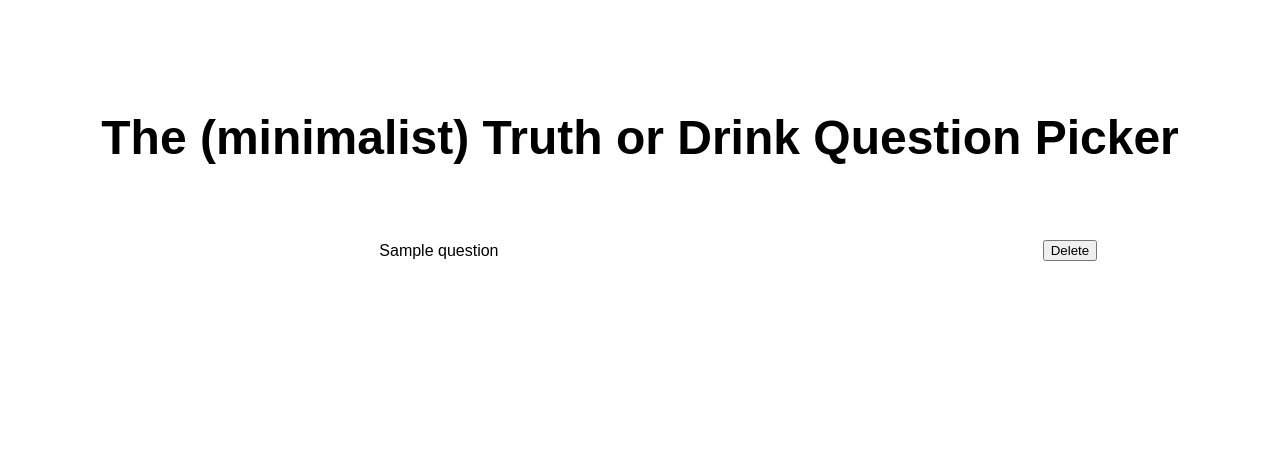
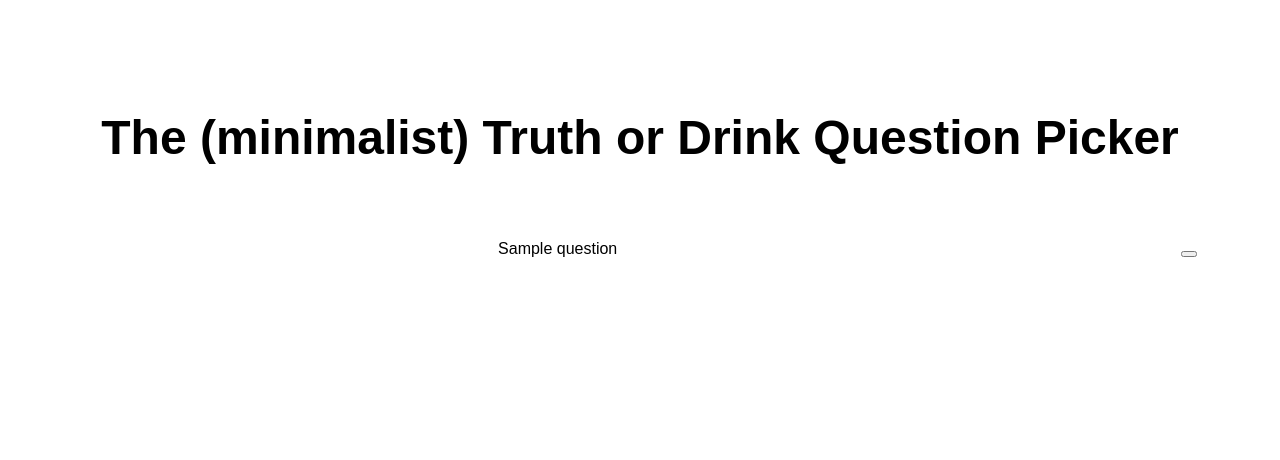
Before and after one commit to j2personal/question_roller, a Flask app: page /view in a window 1280 px wide. Shown: the part 227-687 px from the top of the page. Run offline with Flask 2, Linux system fonts and the light colour scheme; a database or web service that is not in the repository returns one stand-in record (values such as "Sample title"); some libraries are stand-ins or nearby versions.

Commit message:
updated all

```diff
--- a/templates/view.html
+++ b/templates/view.html
@@ -20,8 +20,8 @@
 				<td>{{item}}</td>
 				<td>
 					<form action="/delete" method="post">
-						<input type="submit" value="Delete" onclick="SomeDeleteRowFunction(this)">
 						<input type="hidden" id="row_id" name="row_id" value={{val}}>
+						<button type="submit" value="Delete" onclick="SomeDeleteRowFunction(this)">
 					</form>
 				</td>
 			</tr>
```
